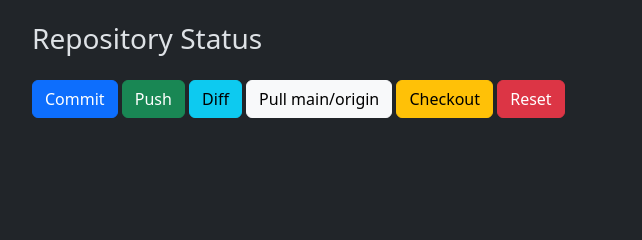
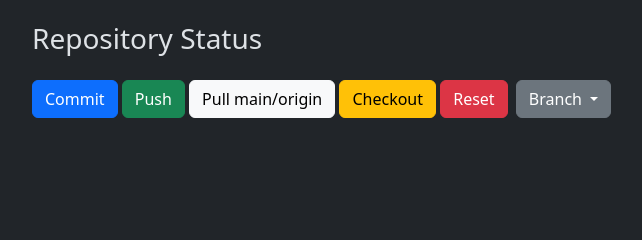
Before and after one commit to dgoldgar-gmail/litterbox-v3, a Flask app: template templates/git_manager/index.html in a window 1280 px wide. Shown: the part 120-360 px from the top of the page, without its empty margins (62-704 px from the left). Run offline with Flask 2, Linux system fonts and the light colour scheme; the template is opened without the code that fills it: most values are stand-ins (such as "Sample title", 1, 10 or a date in 2020); parts of the project's set-up code (start-up, migrations or seed data) failed here and were passed over.

Commit message:
save off changes that work

```diff
--- a/static/git_manager/tools.js
+++ b/static/git_manager/tools.js
@@ -26,7 +26,15 @@ document.addEventListener('DOMContentLoaded', () => {
             return;
         }
 
-        console.log(statusData)
+        /*
+        console.log(statusData['branch'])
+        console.log(statusData['is_dirty'])
+        console.log(statusData['staged'])
+        console.log(statusData['staged_diff'])
+        console.log(statusData['unstaged'])
+        console.log(statusData['unstaged_diff'])
+        console.log(statusData['untracked'])
+         */
 
         gitChangesContainer.innerHTML = ""; // clear previous content
 
@@ -53,6 +61,10 @@ document.addEventListener('DOMContentLoaded', () => {
         });
 
         gitChangesContainer.appendChild(ul);
+
+        renderDiff("Unstaged Changes", statusData['unstaged_diff'])
+        renderDiff("Staged Changes", statusData['staged_diff'])
+
     }
 
     function createDiffListHeaderRow() {
@@ -91,7 +103,6 @@ document.addEventListener('DOMContentLoaded', () => {
     }
 
     function createDiffListItem(type, change, index) {
-        console.log(change)
 
         let change_type = null;
         let change_path = null;
@@ -106,9 +117,6 @@ document.addEventListener('DOMContentLoaded', () => {
             change_type = 'S'
             change_path = change.split(":")[1].trim()
         }
-
-        console.log(change_type)
-        console.log(change_path)
 
         const li = document.createElement("li");
         li.className = "list-group-item d-flex align-items-center";
@@ -226,38 +234,6 @@ document.addEventListener('DOMContentLoaded', () => {
         }
     });
 
-
-
-    /**
-     * DIFF
-     */
-    diffBtn.addEventListener('click', async () => {
-        const checkedBoxes = document.querySelectorAll('.file-checkbox:checked');
-        const selectedFiles = Array.from(checkedBoxes).map(cb => cb.value);
-        const payload = {
-            files: selectedFiles,
-            timestamp: new Date().toISOString()
-        };
-        try {
-            const response = await fetch(`/git_manager/diff`, {
-                method: 'POST',
-                headers: { 'Content-Type': 'application/json' },
-                body: JSON.stringify(payload)
-            });
-            const result = await response.json();
-            if (result.success) {
-                renderDiffResults(result.diff_data);
-                if (result.status_data) {
-                    renderChanges();
-                }
-            } else {
-                alert("Error: " + (result.error || "Request failed"));
-            }
-        } catch (err) {
-            console.error("Error sending file list:", err);
-        }
-    });
-
     /**
      * PULL
      */
@@ -356,14 +332,18 @@ document.addEventListener('DOMContentLoaded', () => {
         container.innerHTML = '';
     }
 
-    function renderCommitDiff(rawOutput) {
-        const container = document.getElementById('diff-results');
+    function renderDiff(type, rawOutput) {
+        console.log(type)
+        const container = document.getElementById(type.toLowerCase().replace(" ", "-"));
+
         if (!rawOutput) {
-            container.innerHTML = '<div class="alert alert-info">No staged changes to show.</div>';
+            container.innerHTML = '<div class="alert alert-info">No ' + type + ' to show.</div>';
             return;
         }
 
-        const diffSplitIndex = rawOutput.indexOf('\ndiff --git');
+        console.log(rawOutput)
+        const diffSplitIndex = rawOutput.indexOf('diff --git');
+        console.log(diffSplitIndex)
 
         let headerText = "";
         let diffContent = "";
@@ -376,21 +356,8 @@ document.addEventListener('DOMContentLoaded', () => {
             headerText = rawOutput;
         }
 
-        /*
-        //Could rebuild this so it just shows the list of commits or something...
-        let html = `
-            <div class="card mb-3 bg-dark-subtle border-secondary">
-                <div class="card-header bg-dark text-muted small">Commit Metadata</div>
-                <div class="card-body font-monospace small text-light">
-                    ${headerText.trim().replace(/\n/g, '<br>')}
-                </div>
-            </div>
-            <h2 class="h5 mb-3 text-secondary">Committed Changes</h2>
-        `;
-        */
-
         const fileDiffs = diffContent.split('\ndiff --git').filter(Boolean);
-        let html = "<br><h3>Staged Changes</h3><br>";
+        let html = "<br><h3>" + type + "</h3><br>";
         fileDiffs.forEach(diff => {
             const fullDiff = 'diff --git' + diff;
             const lines = fullDiff.split('\n');
@@ -428,54 +395,6 @@ document.addEventListener('DOMContentLoaded', () => {
         container.innerHTML = html;
     }
 
-    function renderDiffResults(diffData) {
-        const container = document.getElementById('diff-results');
-
-        if (!diffData || diffData.length === 0) {
-            container.innerHTML = '<div class="alert alert-warning">No diff data returned.</div>';
-            return;
-        }
-
-        let html = "<br><h3>Uncommitted Changes</h3><br>";
-
-        diffData.forEach(res => {
-            if (res.stdout) {
-                // TODO:  This could fail because the file is deleted or something?
-                const fileName = res.stdout.split('\n')[0].split(" ")[3].replace("b/","")
-                // Escape HTML and split into lines to add color classes
-                const lines = res.stdout.split('\n').map(line => {
-                    let className = 'diff-line';
-
-                    if (line.startsWith('+') && !line.startsWith('+++')) {
-                        className += ' diff-added';
-                    } else if (line.startsWith('-') && !line.startsWith('---')) {
-                        className += ' diff-removed';
-                    } else if (line.startsWith('@@')) {
-                        className += ' diff-header';
-                    }
-                    return `<div class="${className}">${escapeHtml(line)}</div>`;
-                }).join('');
-                html += `
-                    <div class="card mb-3">
-                        <div class="card-header py-1 bg-primary-subtle text-white border-secondary shadow-sm">
-                            <medium>Git Diff Output - ${fileName}</medium>
-                        </div>
-                        <div class="card-body p-0"> <pre class="m-0" style="white-space: pre-wrap; font-size: 0.85rem;"><code>${lines}</code></pre>
-                        </div>
-                    </div>`;
-            }
-        });
-
-        container.innerHTML = html;
-        container.scrollIntoView({ behavior: 'smooth' });
-    }
-
-    function escapeHtml(text) {
-        const div = document.createElement('div');
-        div.textContent = text;
-        return div.innerHTML;
-    }
-
     renderChanges();
 
 });
--- a/templates/git_manager/index.html
+++ b/templates/git_manager/index.html
@@ -41,38 +41,33 @@
 <div class="container mt-4">
 
     <h2 id="title" class="mb-4">Manage GIT Repository</h2>
-
     <form id="git-form">
         <h3>Repository Status</h3>
         <div id="git-changes" class="mb-4">
-            <!-- populated by hosts.js -->
         </div>
-        <button id="commit" type="button" class="btn btn-primary">
-            Commit
-        </button>
-        <button id="push" type="button" class="btn btn-success">
-            Push
-        </button>
-        <button id="diff" type="button" class="btn btn-info">
-            Diff
-        </button>
-        <button id="pull" type="button" class="btn btn-light">
-            Pull main/origin
-        </button>
-        <button id="checkout" type="button" class="btn btn-warning">
-            Checkout
-        </button>
-        <button id="reset" type="button" class="btn btn-danger">
-            Reset
-        </button>
+
+        <button id="commit" type="button" class="btn btn-primary">Commit</button>
+        <button id="push" type="button" class="btn btn-success">Push</button>
+        <button id="pull" type="button" class="btn btn-light">Pull main/origin</button>
+        <button id="checkout" type="button" class="btn btn-warning">Checkout</button>
+        <button id="reset" type="button" class="btn btn-danger">Reset</button>
+
+        <div class="dropdown d-inline-block ms-1">
+            <button class="btn btn-secondary dropdown-toggle" type="button" data-bs-toggle="dropdown" aria-expanded="false">
+                Branch
+            </button>
+            <ul class="dropdown-menu">
+                <li><a class="dropdown-item" id="branch-switch" href="#">Switch</a></li>
+                <li><a class="dropdown-item" id="branch-create" href="#">Create</a></li>
+            </ul>
+        </div>
     </form>
+    <div id="unstaged-changes"></div>
     <div id="staged-changes"></div>
-    <div id="diff-results"></div>
 </div>
 
 <script>
     const statusData = {{ status_data|tojson }};
-    const diffData = {{ diff_data|tojson if diff_data else [] }};
 </script>
 <script src="{{ url_for('static', filename='git_manager/tools.js') }}"></script>
 <script src="{{ url_for('static', filename='global.js') }}"></script>
```
Also changed, not shown: git_client.py (+13 -19 lines), routes/git_manager.py (+30 -2 lines).
